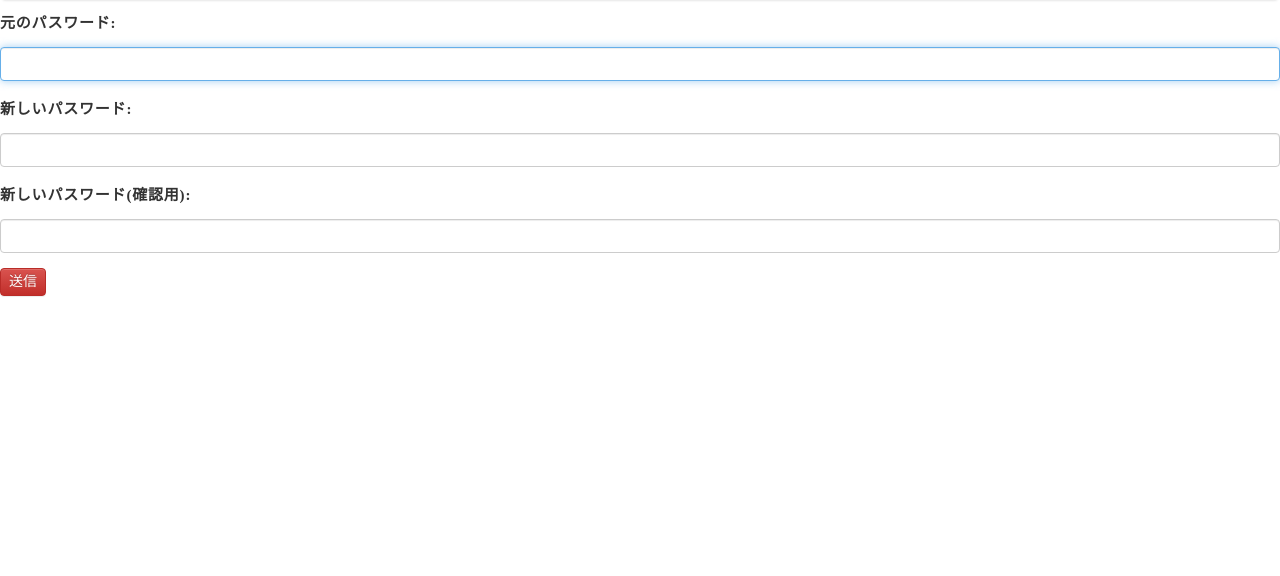
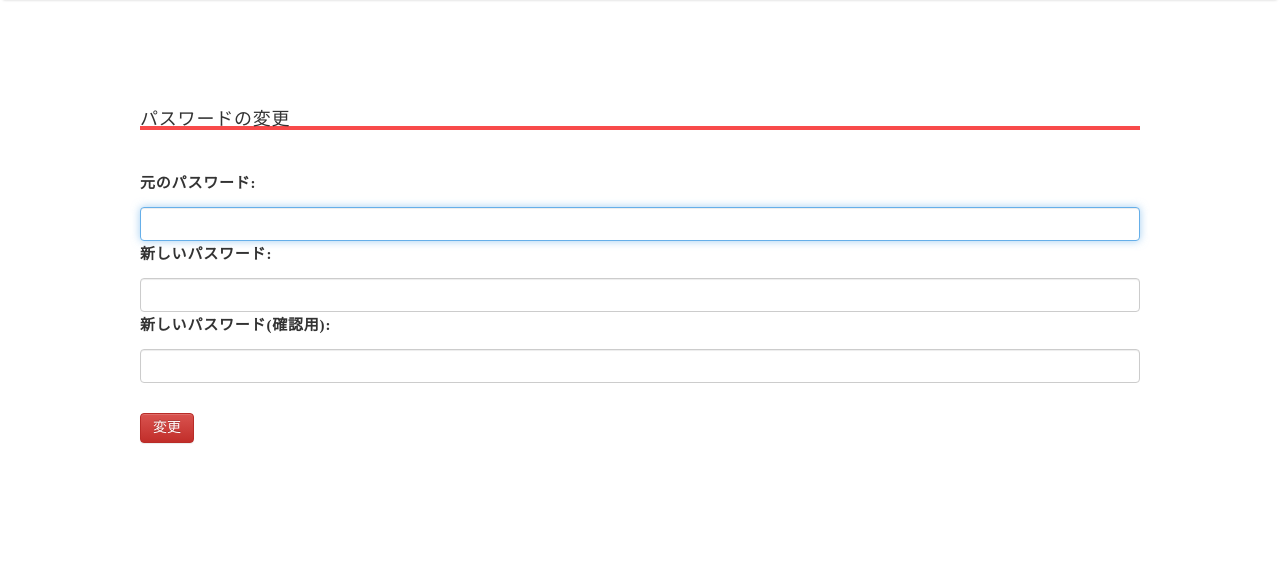
Before and after one commit to Nakagaki-Yuto/KuchikomiSearchApp, a Django app: page /password_change/ in a window 1280 px wide. Shown: the part 50-626 px from the top of the page. Run offline with Django 3.2, Linux system fonts and the light colour scheme; the visitor is signed in with stand-in values (Sample User, id 1); some libraries are stand-ins or nearby versions.

```diff
--- a/search/static/css/search.css
+++ b/search/static/css/search.css
@@ -29,7 +29,7 @@ img {
 }
 
 .btn-danger {
-  padding: 3px 8px;
+  padding: 4px 12px;
 }
 
 /*navbar*/
@@ -115,6 +115,7 @@ img {
     height: 86vh;
     user-select: none;
     margin: 0;
+    border-bottom: none;
   }
 
 .logo {
@@ -277,16 +278,16 @@ img {
 }
 
 .mypage-buttons .btn {
-  width: 150px;
-  margin: 70px;
+  width: 237px;
+  margin: 60px;
 }
 
 /*アカウント登録回り*/
-.signup-section, .login-section {
+.signup-section, .login-section, .password-change-section, .password-change-done-section {
   margin: 100px 15px;
 }
 
-.signup-body, .login-body {
+.signup-body, .login-body, .password-change-body, .password-change-done-body {
   max-width: 1000px;
   text-align: left;
   margin : 100px auto;
@@ -295,16 +296,16 @@ img {
   justify-content: space-between;
 }
 
-.signup-section h4, .login-section h4 {
+.signup-section h4, .login-section h4, .password-change-section h4 {
   background: linear-gradient(transparent 80%, rgb(248, 74, 74) 20%);
   margin-bottom: 40px;
 }
 
-.login-form {
+.login-form .password-change-form {
   margin-bottom: 30px;
 }
 
-.signup-btn {
+.signup-btn, .password-change-section button, .password-change-done-section a {
   margin-top: 30px;
 }
 
--- a/search/templates/registration/login.html
+++ b/search/templates/registration/login.html
@@ -24,7 +24,7 @@
                 </tr>
                 </table>
 
-                <input type="submit" value="ログイン">
+                <input type="submit" class="btn btn-danger" value="ログイン">
             </form>
         </div>
     </div>
--- a/search/templates/registration/password_change.html
+++ b/search/templates/registration/password_change.html
@@ -2,16 +2,21 @@
 {% load static %}
 
 {% block content %}
+<div class="password-change-section">
+    <div class="password-change-body">
+        <h4>パスワードの変更</h4>
         <form action="" method="POST">
             {{ form.non_field_errors }}
             {% for field in form %}
-    <div class="form-group">
+            <div class="password-change-form">
                 <label for="{{ field.id_for_label }}">{{ field.label_tag }}</label>
                 {{ field }}
                 {{ field.errors }}
             </div>
             {% endfor %}
             {% csrf_token %}
-    <button type="submit" class="btn btn-danger">送信</button>
+            <button type="submit" class="btn btn-danger">変更</button>
         </form>
+    </div>
+</div>
 {% endblock %}
--- a/search/templates/registration/signup.html
+++ b/search/templates/registration/signup.html
@@ -8,7 +8,7 @@
         <form method="post">
           {% csrf_token %}
           {{ form.as_p }}
-          <button class="signup-btn" type="submit">登録</button>
+          <button class="btn btn-danger" type="submit">登録</button>
         </form>
     </div>
 </div>
--- a/search/templates/search/password_change_done.html
+++ b/search/templates/search/password_change_done.html
@@ -3,9 +3,10 @@
 
 {% block content %}
 <div class="password-change-done-section">
+    <div class="password-change-done-body">
     <p>パスワードを変更しました。</p>
     <a class="btn btn-danger" href="{% url 'mypage' %}">マイページへ</a>
-
+    </div>
 </div>
 
 {% endblock %}
--- a/search/views.py
+++ b/search/views.py
@@ -15,20 +15,29 @@ from .forms import MyPasswordChangeForm
 
 
 def SearchView(request):
+    """トップページ"""
     return render(request, 'search/search_screen.html', {})
 
+
 def HowToUseView(request):
+    """使い方の説明"""
     return render(request, 'search/how_to_use.html', {})
+
 
 @login_required
 def MypageView(request):
+    """マイページ"""
     return render(request, 'search/mypage.html', {})
+
 
 @login_required
 def HistoryView(request):
+    """検索履歴"""
     return render(request, 'search/history.html', {})
 
+
 def SignupView(request):
+    """サインアップ機能"""
     if request.method == 'POST':
         form = UserCreationForm(request.POST)
         if form.is_valid():
@@ -42,8 +51,11 @@ def SignupView(request):
         form = UserCreationForm()
     return render(request, 'registration/signup.html', {'form': form})
 
+
 @login_required
 def ShopsView(request):
+    """検索結果の取得"""
+
     # アクセスキー
     API_Key = "b053657c5ffee9d9b3ce1d625807760b"
 
@@ -54,14 +66,17 @@ def ShopsView(request):
     url_shop = "https://api.gnavi.co.jp/RestSearchAPI/v3/"
 
     # パラメータの設定
-    area = ""
+
     if request.POST['area']:
         area = request.POST['area']
+        if area == " " or area == "　":
+            area = "渋谷"
 
-    kuchikomi = ""
+
     if request.POST['kuchikomi']:
-        kuchikomi = request.POST['kuchikomi']
-
+        kuchikomi = request.POST['kuchikomi'].split()
+        if kuchikomi == []:
+            kuchikomi = ["ビール"]
 
     """
     result = [
@@ -109,19 +124,26 @@ def ShopsView(request):
             break
 
         for i in range(count):
-            if re.search(kuchikomi, result_review["response"][str(i)]["photo"]["comment"]):
-                    result.append({
-                        "shop_id": result_review["response"][str(i)]["photo"]["shop_id"],
-                        "shop_name": result_review["response"][str(i)]["photo"]["shop_name"],
-                        "shop_url": result_review["response"][str(i)]["photo"]["shop_url"],
-                        "areaname_l": result_review["response"][str(i)]["photo"]["areaname_l"],
-                        "comment": result_review["response"][str(i)]["photo"]["comment"],
-                        "update_date": str(result_review["response"][str(i)]["photo"]["update_date"])[0:10]
-                    })
-
+            cnt = 0
+            for word in kuchikomi:
+                if re.search(word, result_review["response"][str(i)]["photo"]["comment"]):
+                    cnt += 1
+                    if cnt == len(kuchikomi):
+                        result.append({
+                            "shop_id": result_review["response"][str(i)]["photo"]["shop_id"],
+                            "shop_name": result_review["response"][str(i)]["photo"]["shop_name"],
+                            "shop_url": result_review["response"][str(i)]["photo"]["shop_url"],
+                            "areaname_l": result_review["response"][str(i)]["photo"]["areaname_l"],
+                            "comment": result_review["response"][str(i)]["photo"]["comment"],
+                            "update_date": str(result_review["response"][str(i)]["photo"]["update_date"])[0:10]
+                        })
+                    else:
+                        continue
+                else:
+                    break
 
         if len(result) >= 10:
-                break
+                    break
 
 
 
@@ -140,7 +162,7 @@ def ShopsView(request):
         result[i]["category_name_l"] = result_shop["rest"][0]["category"]
 
 
-    return render(request, 'search/shops.html', {'area': area, 'kuchikomi': kuchikomi, 'shop_cnt': len(result), 'shops': result})
+    return render(request, 'search/shops.html', {'area': area, 'kuchikomi': " ".join(kuchikomi), 'shop_cnt': len(result), 'shops': result})
 
 
 class PasswordChange(PasswordChangeView):
```
Lines whose indentation alone changed are shown as unchanged.
